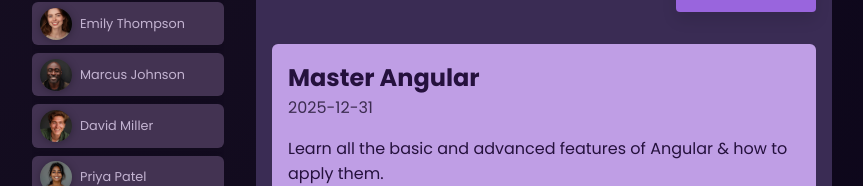
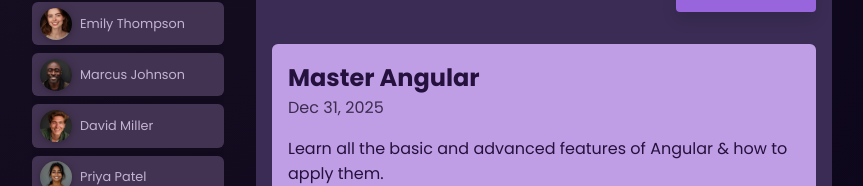
Before and after one commit to daniel-pohl/01-starting-project, an Angular app: page / in a window 1280 px wide. Both pictures are taken after a click on the button "Jasmine Washington". Shown: the part 321-507 px from the top of the page, without its empty margins (208-1071 px from the left). Built offline with nearby package versions, Linux system fonts and the light colour scheme.

Commit message:
57. Transforming Template Data with Pipes

```diff
--- a/src/app/tasks/task/task.component.html
+++ b/src/app/tasks/task/task.component.html
@@ -1,7 +1,7 @@
 <app-card>
   <article>
     <h2>{{task.title}}</h2>
-    <time>{{task.dueDate}}</time>
+    <time>{{task.dueDate | date }}</time>
     <p>{{task.summary}}</p>
     <p class = "actions">
       <button (click)="onCompleteTask()">
--- a/src/app/tasks/task/task.component.ts
+++ b/src/app/tasks/task/task.component.ts
@@ -1,11 +1,12 @@
 import { Component, EventEmitter, Input, Output } from '@angular/core';
 import { Task } from './task.model';
 import { CardComponent } from "../../shared/card/card.component";
+import { DatePipe } from '@angular/common';
 
 @Component({
   selector: 'app-task',
   standalone: true,
-  imports: [CardComponent],
+  imports: [CardComponent, DatePipe],
   templateUrl: './task.component.html',
   styleUrl: './task.component.css'
 })
```
